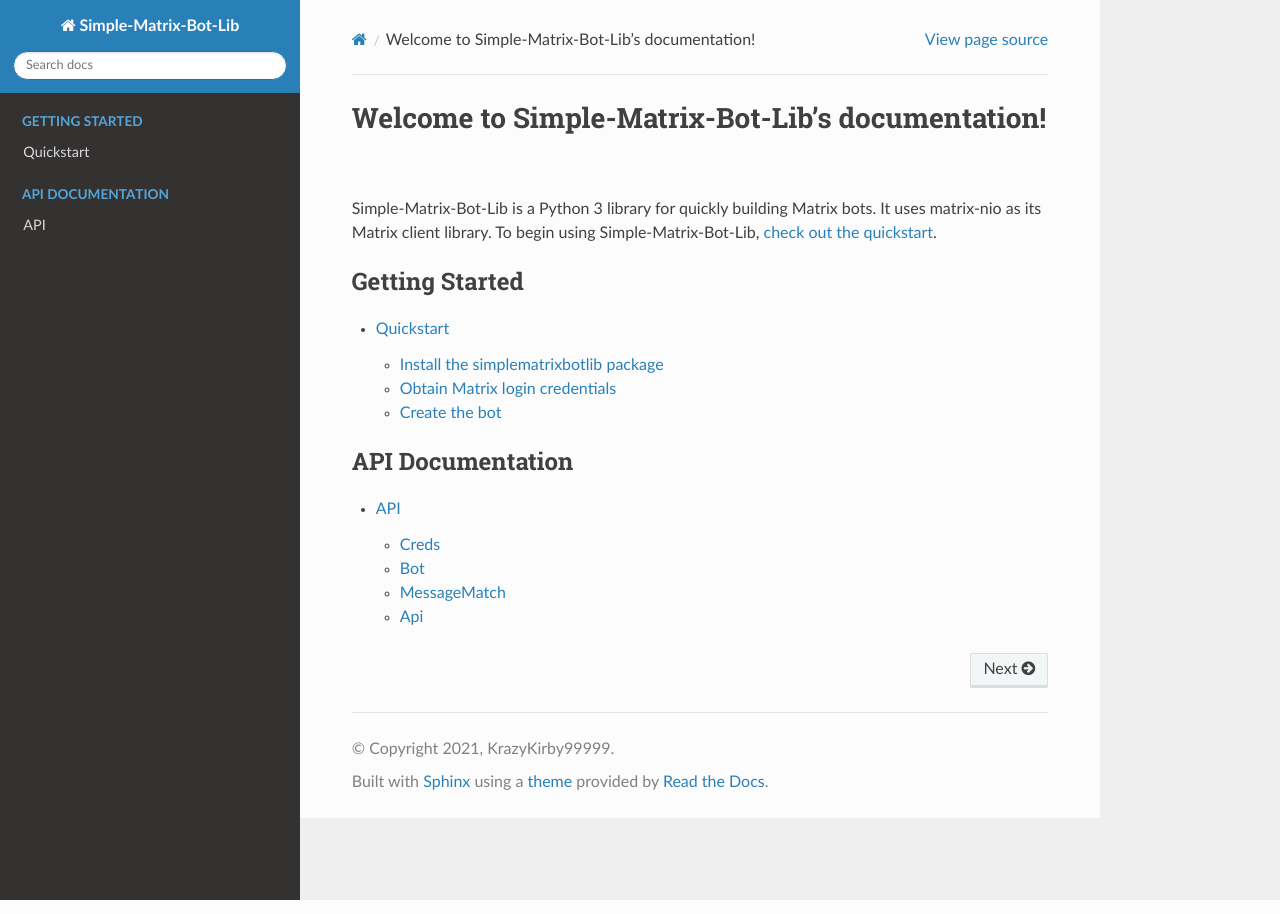
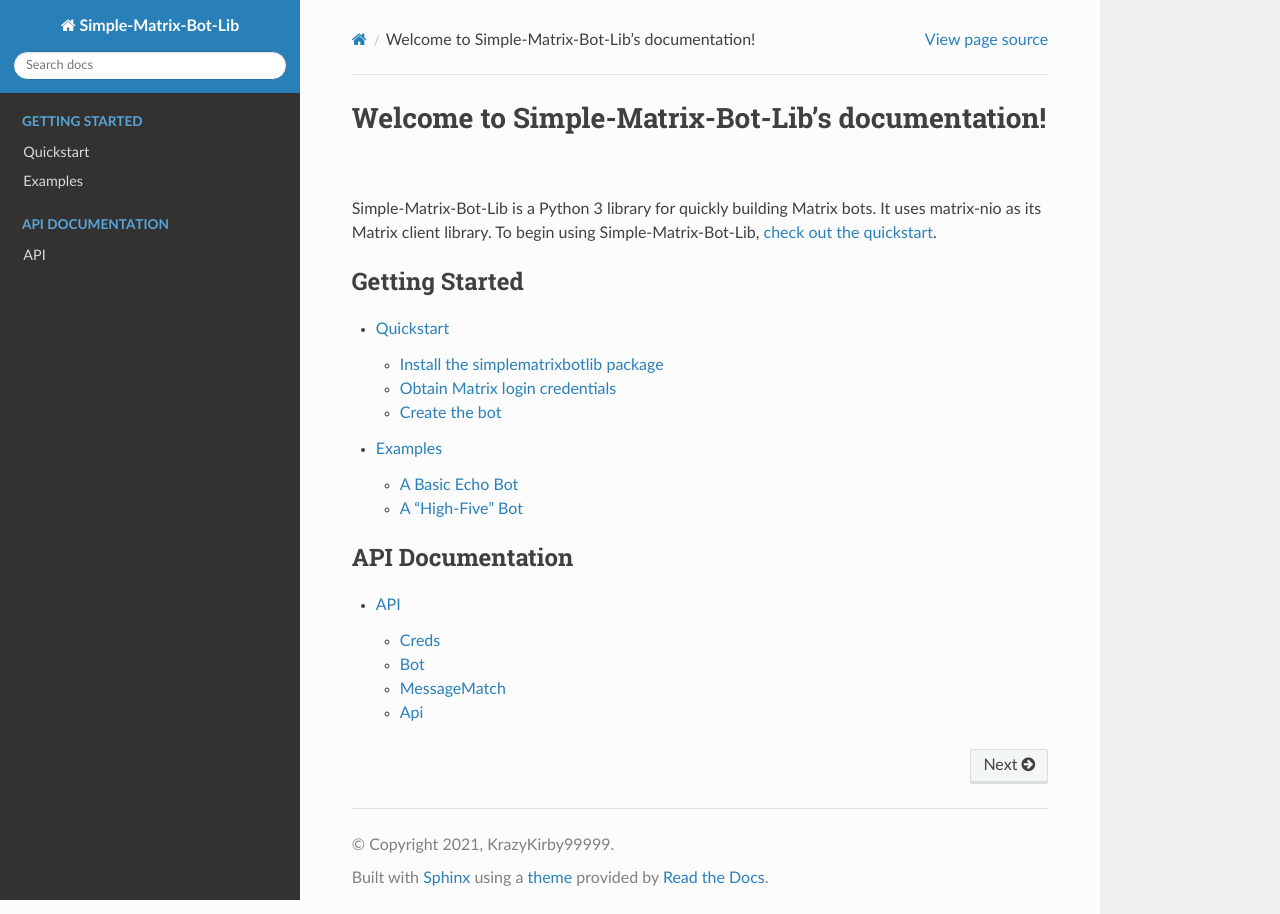
Before and after one commit to imbev/simplematrixbotlib, a Sphinx documentation site: the page built from doc/index.rst, in a window 1280 px wide. Built offline with Sphinx 7.4.7 and the Read the Docs theme 2.0.0, drawn with Linux system fonts in a browser that asks for light colours.

Commit message:
Add examples to docs

```diff
--- /dev/null
+++ b/doc/examples.md
@@ -0,0 +1,11 @@
+.. _examples:
+
+# Examples
+
+## A Basic Echo Bot
+
+.. literalinclude:: ../examples/echo.py
+
+## A "High-Five" Bot
+
+.. literalinclude:: ../examples/high_fives.py
--- a/doc/index.rst
+++ b/doc/index.rst
@@ -12,6 +12,7 @@
    :caption: Getting Started
 
    quickstart
+   examples
 
 .. toctree::
    :maxdepth: 2
```
